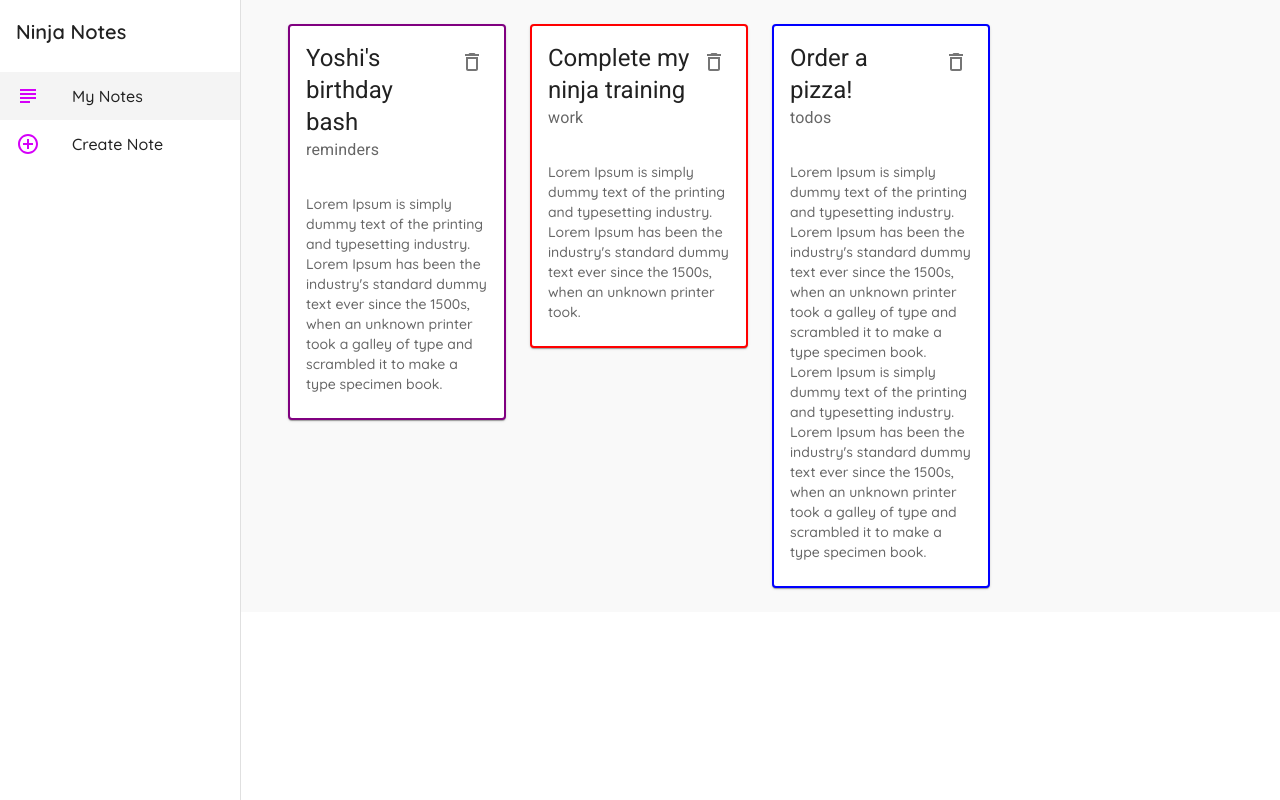
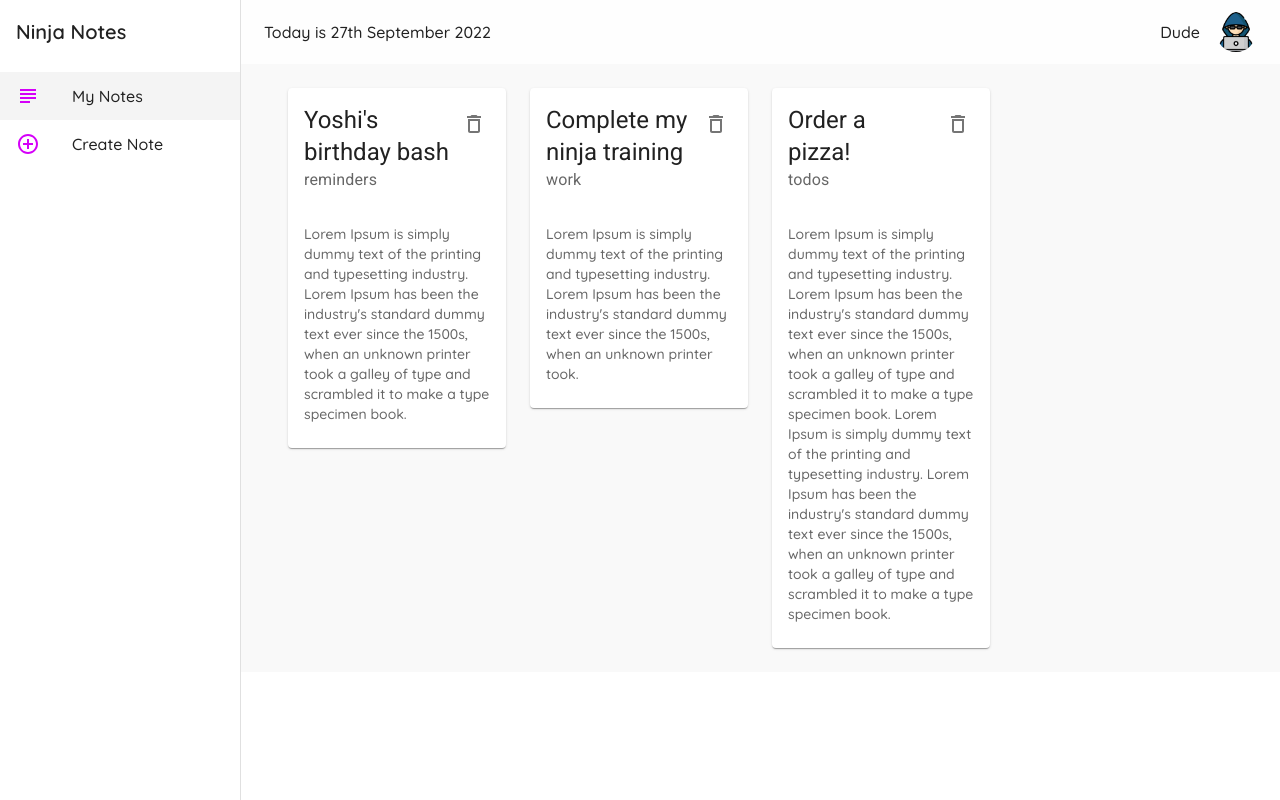
Before and after one commit to CodingWithDude/material-ui-tut, a React (Create React App) app: page / in a window 1280 px wide. Built offline with nearby package versions, Linux system fonts and the light colour scheme; data requests are answered from the project's data file.

Commit message:
Added Avatar to navbar
Removed card borderColor class

```diff
--- a/package.json
+++ b/package.json
@@ -12,6 +12,7 @@
     "@testing-library/jest-dom": "^5.11.9",
     "@testing-library/react": "^11.2.5",
     "@testing-library/user-event": "^12.7.1",
+    "date-fns": "^2.29.3",
     "react": "^17.0.1",
     "react-dom": "^17.0.1",
     "react-router-dom": "^5.2.0",
--- a/src/components/Layout.js
+++ b/src/components/Layout.js
@@ -8,6 +8,10 @@
 import ListItemText from "@material-ui/core/ListItemText";
 import { AddCircleOutlineOutlined, SubjectOutlined } from "@material-ui/icons";
 import { useHistory, useLocation } from "react-router-dom";
+import AppBar from "@material-ui/core/AppBar";
+import Toolbar from "@material-ui/core/Toolbar";
+import { format } from "date-fns";
+import Avatar from "@material-ui/core/Avatar";
 
 const drawerWidth = 240;
 
@@ -33,6 +37,16 @@
     title: {
       padding: theme.spacing(2),
     },
+    appbar: {
+      width: `calc(100% - ${drawerWidth}px)`,
+    },
+    toolbar: theme.mixins.toolbar,
+    date: {
+      flexGrow: 1,
+    },
+    avatar: {
+      marginLeft: theme.spacing(2),
+    },
   };
 });
 
@@ -57,6 +71,15 @@
   return (
     <div className={classes.root}>
       {/* app bar */}
+      <AppBar className={classes.appbar} elevation={0}>
+        <Toolbar>
+          <Typography className={classes.date}>
+            Today is {format(new Date(), "do MMMM Y")}
+          </Typography>
+          <Typography>Dude</Typography>
+          <Avatar src="./hacker.png" className={classes.avatar} />
+        </Toolbar>
+      </AppBar>
       {/* side drawer */}
       <Drawer
         className={classes.drawer}
@@ -86,7 +109,11 @@
           ))}
         </List>
       </Drawer>
-      <div className={classes.page}>{children}</div>
+
+      <div className={classes.page}>
+        <div className={classes.toolbar}></div>
+        {children}
+      </div>
     </div>
   );
 };
--- a/src/components/NoteCard.js
+++ b/src/components/NoteCard.js
@@ -5,30 +5,10 @@
 import { IconButton, makeStyles, Typography } from "@material-ui/core";
 import DeleteOutlined from "@material-ui/icons/DeleteOutlined";
 
-const useStyles = makeStyles({
-  borderColor: {
-    border: (note) => {
-      if (note.category === "money") {
-        return "2px solid green";
-      }
-      if (note.category === "todos") {
-        return "2px solid blue";
-      }
-      if (note.category === "reminders") {
-        return "2px solid purple";
-      }
-      if (note.category === "work") {
-        return "2px solid red";
-      }
-    },
-  },
-});
-
 const NoteCard = ({ note, handleDelete }) => {
-  const classes = useStyles(note);
   return (
     <div>
-      <Card className={classes.borderColor} elevation={1}>
+      <Card elevation={1}>
         <CardHeader
           action={
             <IconButton onClick={() => handleDelete(note.id)}>
```
Also changed, not shown: public/hacker.png (added), 1 other file (tests, documents, lock files or other folders).
